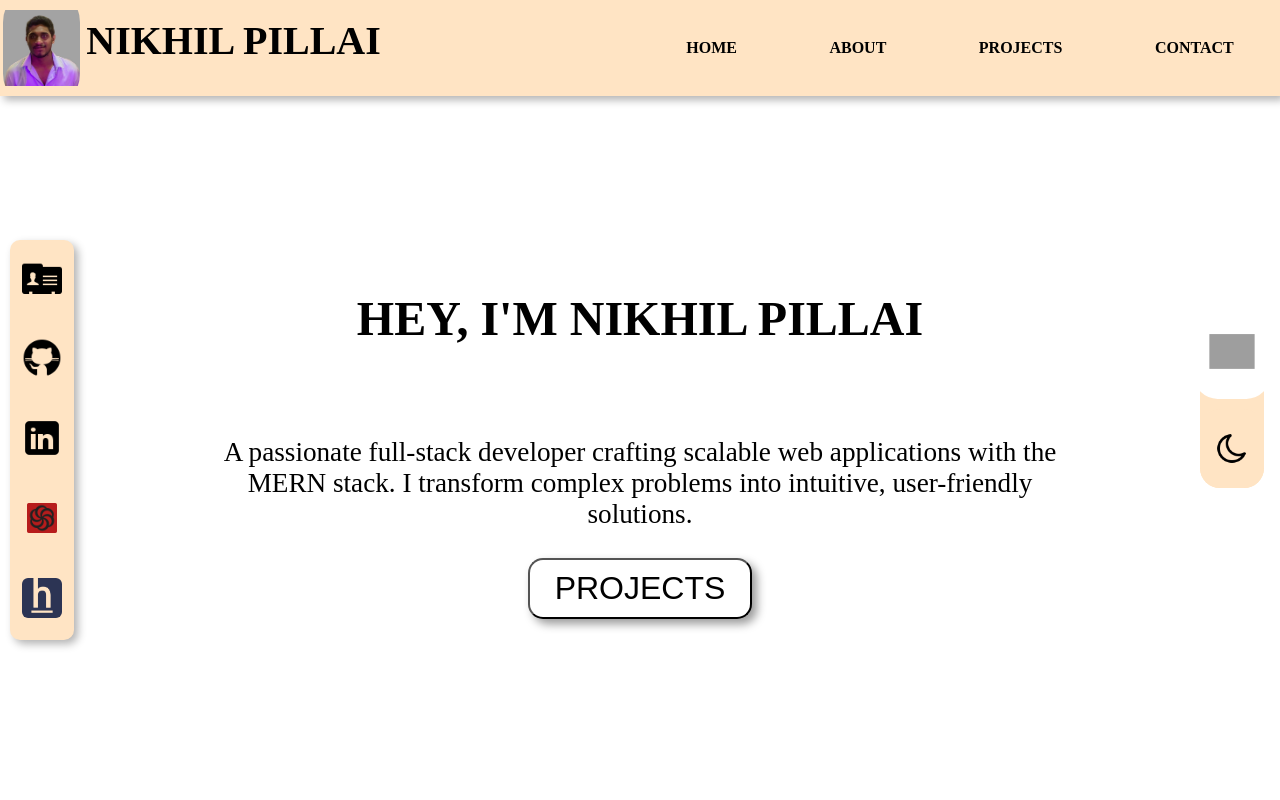
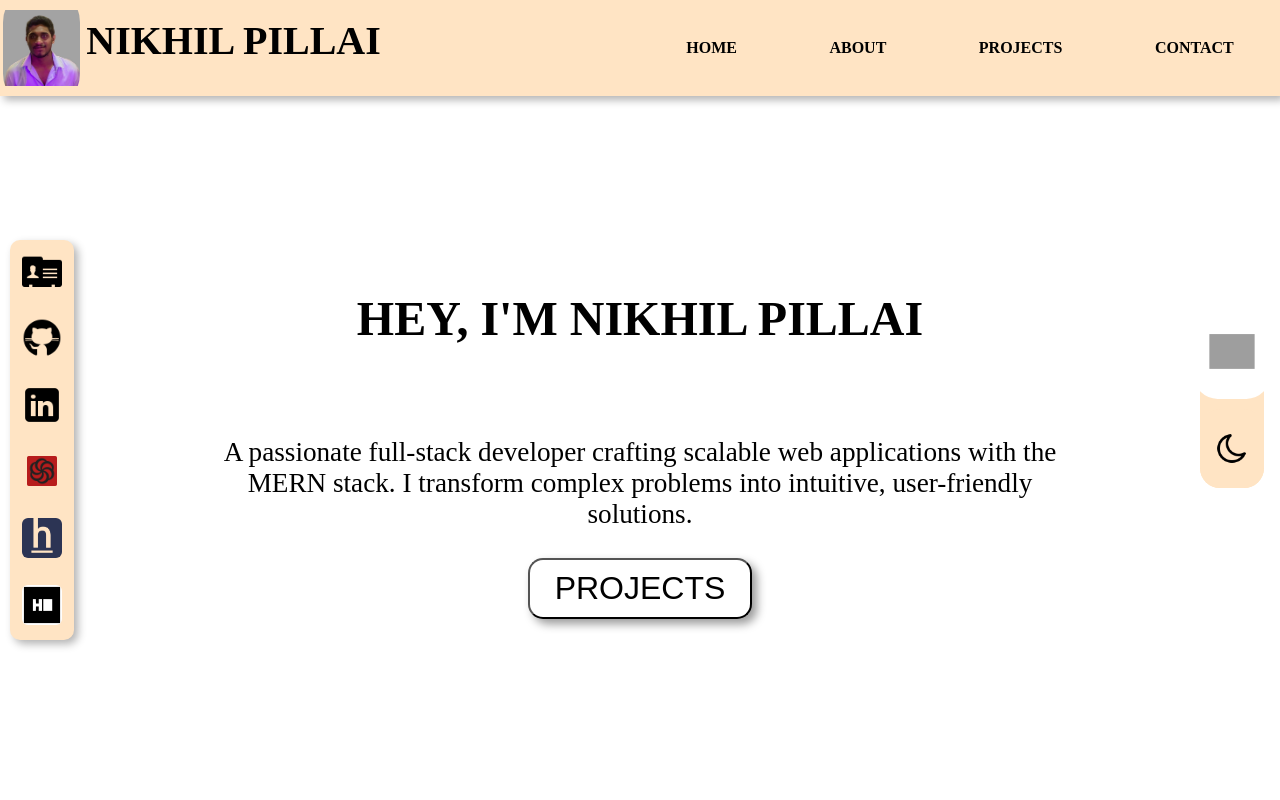
Before and after one commit to TechSwimmer/My-Portfolio-Website, a React (Vite) app: page / in a window 1280 px wide. Shown: the top 800 px of the page. Built offline with nearby package versions, Linux system fonts and the light colour scheme; grey boxes are pictures that could not be loaded.

Commit message:
hackerrank logo

```diff
--- a/src/components/Logobar.jsx
+++ b/src/components/Logobar.jsx
@@ -8,7 +8,7 @@ import contactLogo from "../assets/icons8-contact-50.png"
 import linkedinLogo from "../assets/icons8-linked-in-50.png"
 import codewarsLogo from "../assets/icons8-codewars-48.png"
 import hackerEarthLogo from "../assets/hackerearth.png"
-
+import hackerRankLogo from "../assets/hackerrank.png"
 
 const Logobar = () => {
 
@@ -45,6 +45,9 @@ const Logobar = () => {
             <a href="https://www.hackerearth.com/@niku101095/" target="_blank" rel="noopener noreferrer">
                 <img className="logo" src={hackerEarthLogo} alt="hyackerearth"></img>
             </a>
+            <a href="https://www.hackerrank.com/profile/niku101095" target="_blank" rel="noopener noreferrer">
+                <img className="logo" src={hackerRankLogo} alt="hackerRank"></img>
+            </a>
         </div>
     )
 }
```
Also changed, not shown: src/assets/hackerrank.png (added).
